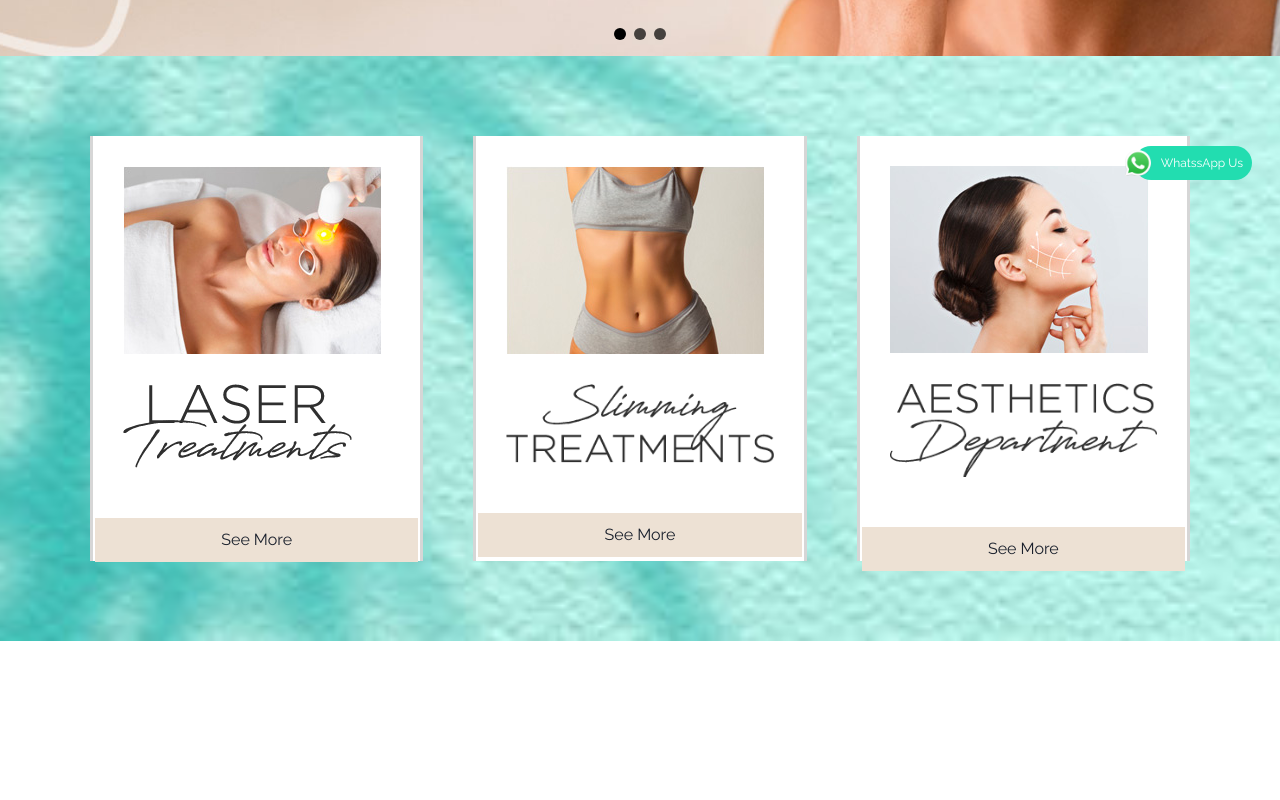
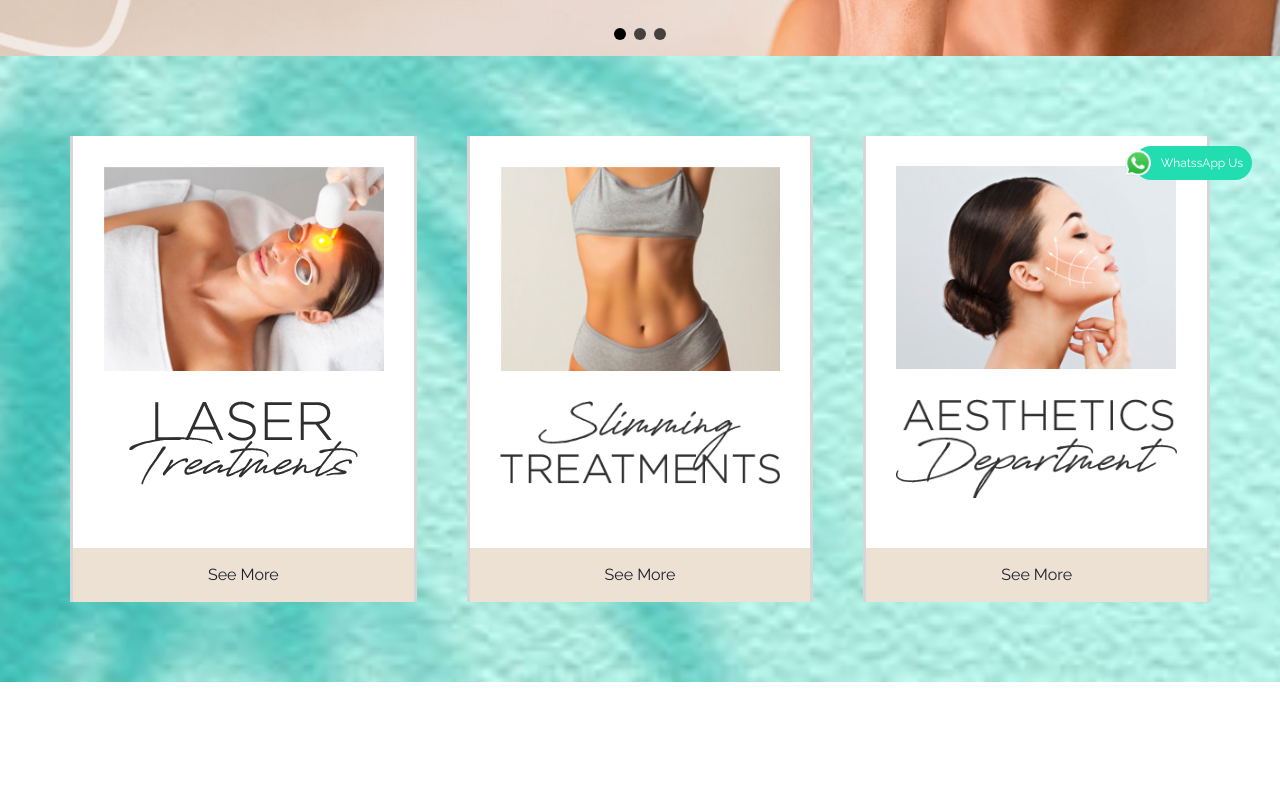
Before and after one commit to AyxanAmirov/Orskin-Front, a React (Vite) app: page / in a window 1280 px wide. Shown: the part 600-1400 px from the top of the page. Built offline with nearby package versions, Linux system fonts and the light colour scheme.

Commit message:
feat: home page done

```diff
--- a/src/User/components/banner/index.jsx
+++ b/src/User/components/banner/index.jsx
@@ -25,7 +25,7 @@ const Banner = () => {
   };
 
   return (
-    <div className="relative w-full xl:h-[480px] lg:h-[450px] md:h-[430px] sm:h-[350px] h-[190px] overflow-hidden group">
+    <div className="relative w-full xl:h-[480px] lg:h-[450px] md:h-[430px] sm:h-[350px] h-[253px] overflow-hidden group">
       <div
         className="flex transition-transform duration-500 ease-in-out h-full"
         style={{ transform: `translateX(-${currentSlide * 100}%)` }}
--- a/src/User/components/goToTop/goTop.jsx
+++ b/src/User/components/goToTop/goTop.jsx
@@ -30,7 +30,7 @@ function GoTop() {
   return (
     showButton && (
       <div
-        className="fixed right-7 bottom-[80px] px-[12px] py-[7px] bg-[#70BEBB] cursor-pointer"
+        className="fixed right-7 z-50 bottom-[80px] px-[12px] py-[7px] bg-[#70BEBB] cursor-pointer"
         onClick={scrollToTop}
       >
         <FontAwesomeIcon icon={faArrowUp} className="text-white text-[18px]" />
--- a/src/User/components/homeService/home.jsx
+++ b/src/User/components/homeService/home.jsx
@@ -2,13 +2,13 @@ import React from "react";
 
 function HomeService({ category, title, delay }) {
   return (
-    <div className=" flex flex-col gap-[20px] bg-white border-r-solid border-r-[3px] border-r-[#D6D6D6] border-l-solid border-l-[3px] border-l-[#D6D6D6]" data-aos="zoom-in" data-aos-delay={delay * 150}>
+    <div className=" flex flex-col justify-between gap-[20px] bg-white border-r-solid border-r-[3px] border-r-[#D6D6D6] border-l-solid border-l-[3px] border-l-[#D6D6D6]" data-aos="zoom-in" data-aos-delay={delay * 150}>
       <div className="p-[30px]">
-        <img src={category} alt="service" className="mb-[30px]" />
-        <img src={title} alt="service" />
+        <img src={category} alt="service" className="mb-[30px] w-full" />
+        <img src={title} alt="service" className="mx-auto" />
       </div>
-      <div className="px-[2px]">
-        <button className="w-full text-center py-[10px] bg-[#EDE1D4] mb-[-25px]">
+      <div >
+        <button className="w-full text-center py-[15px] bg-[#EDE1D4] ">
           See More
         </button>
       </div>
--- a/src/User/components/whatsapp/whatsapp.jsx
+++ b/src/User/components/whatsapp/whatsapp.jsx
@@ -2,12 +2,14 @@ import React from "react";
 import whatsappIcon from "../../assets/icons/whatsapp.png";
 function Whatsapp() {
   return (
+    <a href="https://wa.me/971504459672">
       <div className="cursor-pointer xl:rounded-[20px] lg:rounded-[20px] md:rounded-[20px] rounded-[50%] fixed right-7 bottom-[20px] bg-[#22DDB0] xl:px-[9px] lg:px-[9px] md:px-[9px] xl:py-[4px] lg:py-[4px] md:py-[4px] flex items-center gap-[10px] xl:w-auto lg:w-auto md:w-auto w-[40px] ">
         <img src={whatsappIcon} alt="whatsapp" className="xl:w-[26px] lg:w-[26px] md:w-[26px] w-full xl:ml-[-18px] lg:ml-[-18px] md:ml-[-18px]" />
         <p className="text-[white] text-[12px] xl:block lg:block md:block hidden ">
           WhatssApp Us
         </p>
       </div>
+    </a>
   );
 }
 
--- a/src/User/layout/navbar.jsx
+++ b/src/User/layout/navbar.jsx
@@ -16,7 +16,7 @@ function Navbar({ isVisible }) {
     Navigate("/search")
   }
   return (
-    <nav className={`navBody fixed top-0 z-[999999] w-full bg-[#B3D6D0] py-[30px] px-[60px] transition-transform duration-500 ${isVisible ? 'nav-none' : 'nav-block'}`}>
+    <nav className={`navBody fixed top-0 z-[999999] w-full bg-[#B3D6D0] py-[30px] px-[20px] sm:px-[60px] transition-transform duration-500 ${isVisible ? 'nav-none' : 'nav-block'}`}>
       <div className="container">
         <div className="flex items-center justify-between">
           <div className="col-lg-2">
@@ -68,7 +68,7 @@ function Navbar({ isVisible }) {
             </div>
           </div>
           {/* //toggle menu */}
-          <div className="xl:hidden lg:hidden text-end">
+          <div className="xl:hidden lg:hidden text-end ">
             <IconButton
               aria-label="Toggle menu"
               icon={<FontAwesomeIcon icon={faBars} />}
@@ -77,7 +77,7 @@ function Navbar({ isVisible }) {
               onClick={toggleMenu}
             />
             {isOpen && (
-              <Box className="lg:hidden absolute top-[100px] left-0 right-0 bg-[#B3D6D0] z-[999999]">
+              <Box className="lg:hidden md:top-[130px] absolute pb-[30px] top-[100px] left-0 right-0 bg-[#B3D6D0] z-[999999]">
                 <ul className="flex flex-col items-center">
                   <li className="text-white hover:text-[black] transition-all duration-700 text-[18px] font-[600] uppercase py-2">
                     <Link to="/" onClick={toggleMenu}>
@@ -101,14 +101,14 @@ function Navbar({ isVisible }) {
                   <li className="text-white hover:text-[black] transition-all duration-700 text-[18px] font-[600] uppercase py-2">
                     <Link to="/contact">Contact</Link>
                   </li>
-                  <li className="py-2">
+                  {/* <li className="py-2">
                     <Link to="/cart">
                       <FontAwesomeIcon
                         icon={faCartShopping}
                         className="text-white text-[18px] hover:text-[black] transition-all duration-700"
                       />
                     </Link>
-                  </li>
+                  </li> */}
                 </ul>
               </Box>
             )}
--- a/src/User/pages/home/home.jsx
+++ b/src/User/pages/home/home.jsx
@@ -19,7 +19,7 @@ function Home() {
     <>
       <Banner />
       <div className="w-full  bg-walpaper bg-no-repeat bg-center bg-cover mb-[60px] py-[80px]">
-        <div className="max-w-[1100px] m-auto">
+        <div className="max-w-[1100px] m-auto container">
           <div className="grid xl:grid-cols-3 lg:grid-cols-3 md:grid-cols-2 sm:grid-cols-1 grid-cols-1 gap-[50px]">
             {
               homeservice.map((item, index) => <HomeService key={item.id} {...item} delay={index} />)
--- a/src/index.css
+++ b/src/index.css
@@ -13,6 +13,7 @@
 * {
     font-family: 'Raleway', sans-serif !important;
 }
+
 
 .navBody::after {
     content: "";
@@ -575,3 +576,10 @@ a {
         width: auto !important;
     }
 } */
+
+
+.chakra-button {
+    border-radius: 0 !important;
+    min-width: var(--chakra-sizes-14) !important;
+    min-height: var(--chakra-sizes-14) !important;
+}
```
Lines whose indentation alone changed are shown as unchanged.
